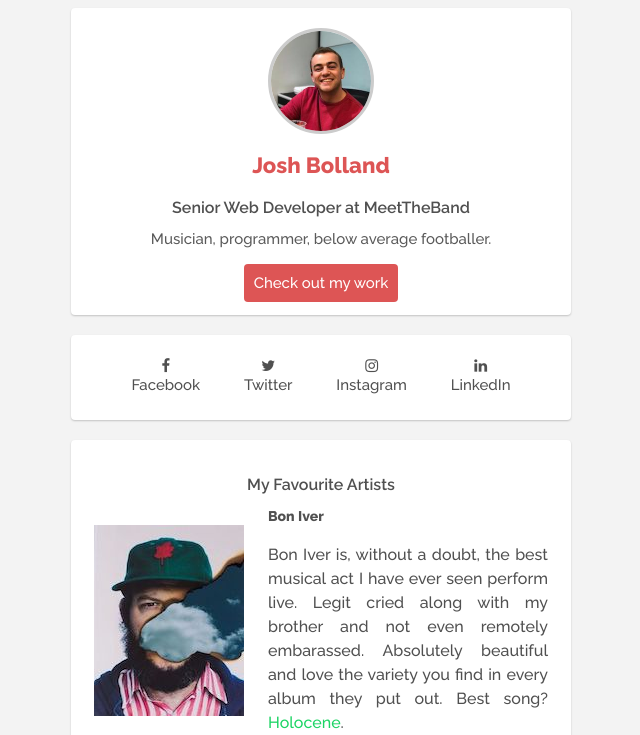
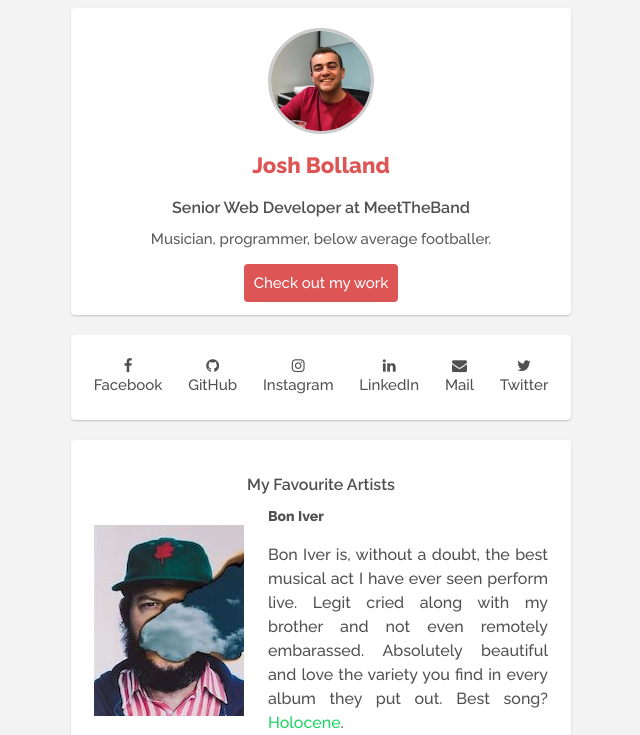
Before and after one commit to joshbolland/profile, a plain HTML site: page index.html in a window 1280 px wide. Shown: the top 735 px of the page, without its empty margins (319-959 px from the left). Drawn offline with Linux system fonts and the light colour scheme.

Commit message:
make my profile prettier

```diff
--- a/index.html
+++ b/index.html
@@ -25,8 +25,8 @@
             </a>
           </li>
           <li>
-            <a href="https://twitter.com/joshbolland95" target="_blank" id="twitter-button">
-              <i class="fa fa-twitter"></i><br>Twitter
+            <a href="https://github.com/joshbolland" target="_blank" id="github-button">
+              <i class="fa fa-github"></i><br>GitHub
             </a>
           </li>
           <li>
@@ -37,6 +37,16 @@
           <li>
             <a href="https://www.linkedin.com/in/josh-bolland-606631a9/" target="_blank" id="linkedin-button">
               <i class="fa fa-linkedin"></i><br>LinkedIn
+            </a>
+          </li>
+          <li>
+            <a href="mailto:jjm.bolland@gmail.com/" target="_blank">
+              <i class="fa fa-envelope"></i><br>Mail
+            </a>
+          </li>
+          <li>
+            <a href="https://twitter.com/joshbolland95" target="_blank" id="twitter-button">
+              <i class="fa fa-twitter"></i><br>Twitter
             </a>
           </li>
         </ul>
--- a/style.css
+++ b/style.css
@@ -119,6 +119,10 @@ a#linkedin-button:hover {
     color: #0473B3;
 }
 
+a#github-button:hover {
+    color: #54BCEC;
+}
+
 .spotify-button {
     color: #1CD464;
 }
@@ -130,7 +134,7 @@ a.spotify-button:hover {
 
 .list-inline > li {
     display: inline-block;
-    padding: 0px 20px;
+    padding: 0px 11px;
 }
 
 #social-media {
```
